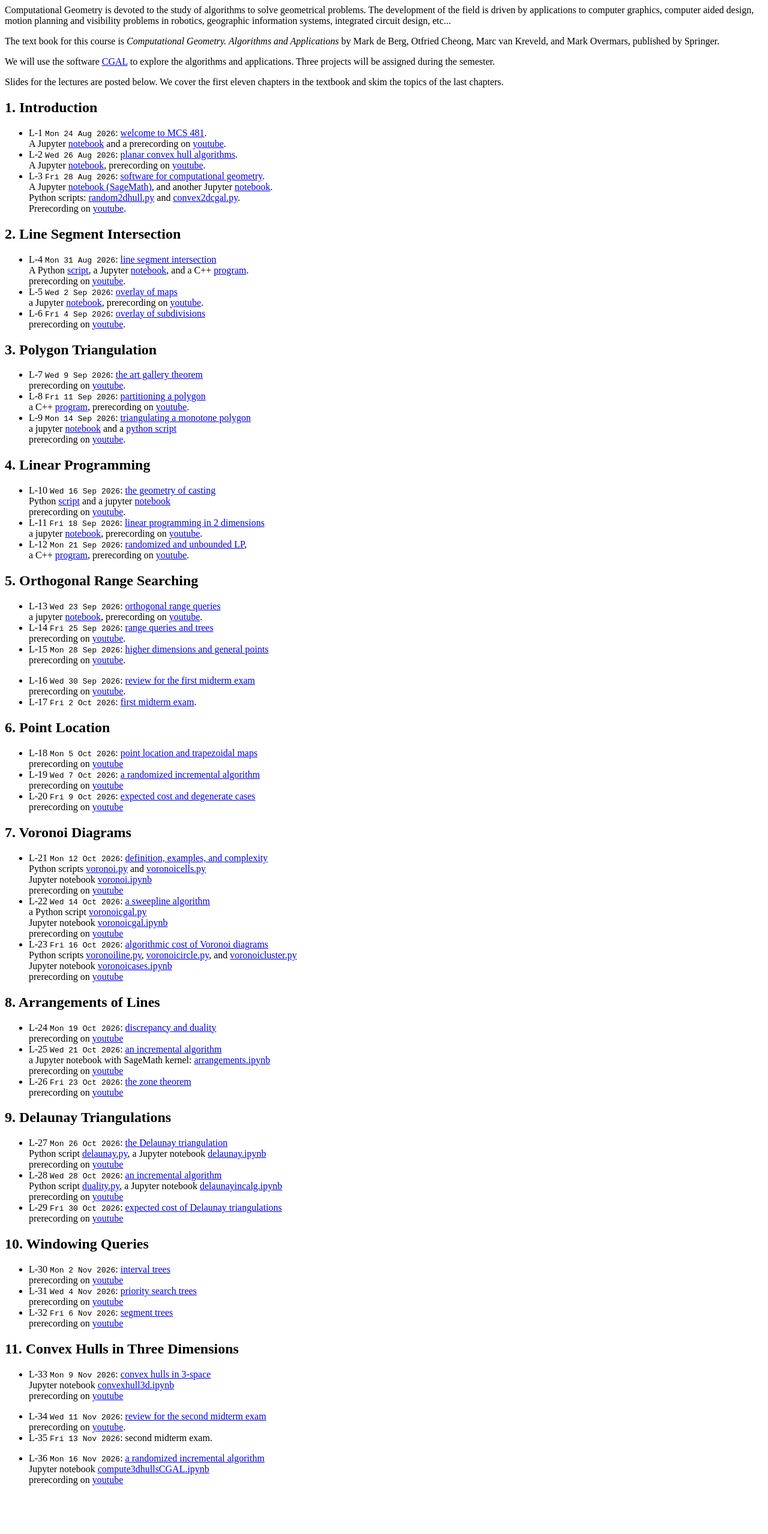
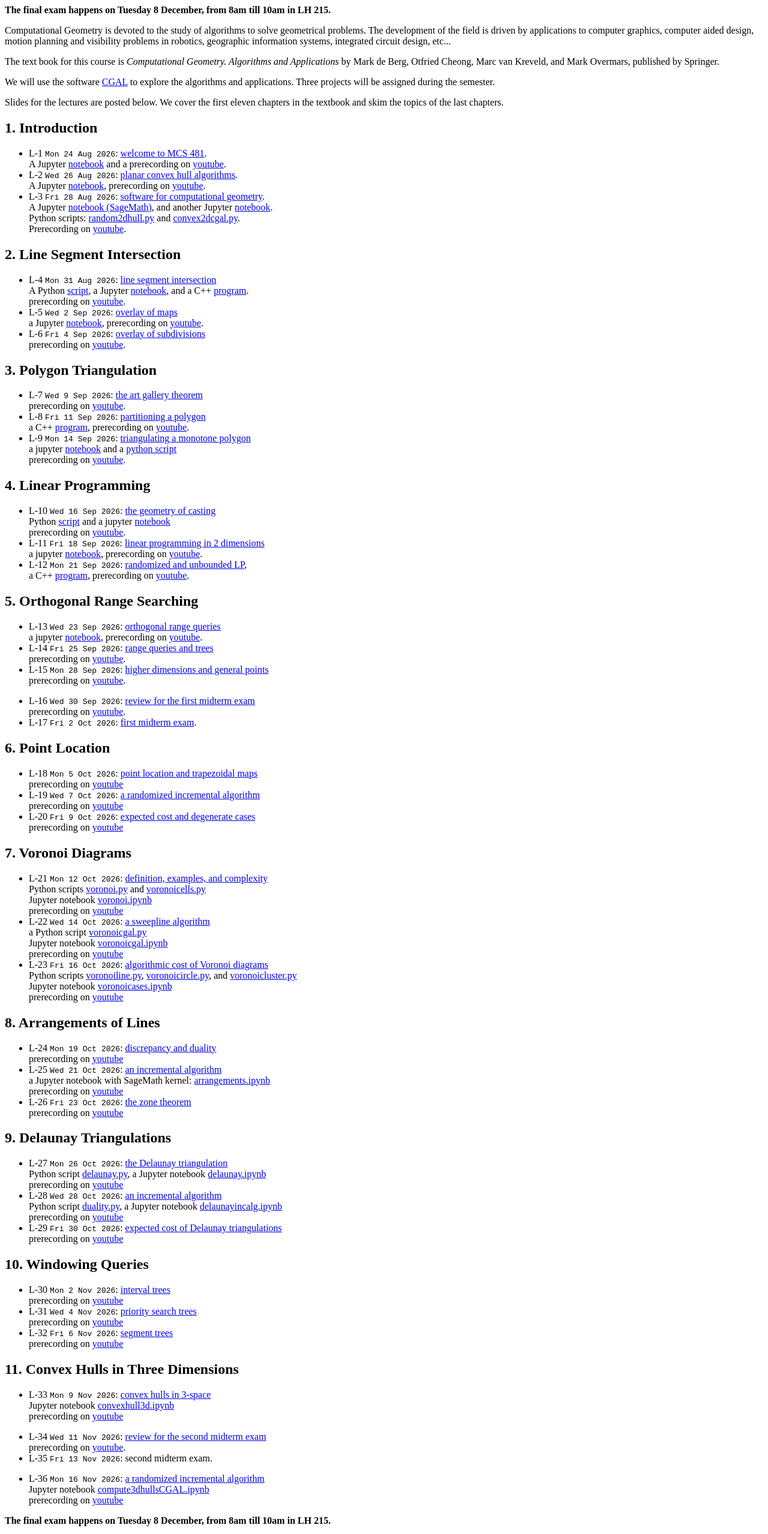
Before and after one commit to janverschelde/janverschelde.github.io, a plain HTML site: page mcs481/main.html in a window 1280 px wide. Shown: the whole page at 60% size. Before the commit the page ends 2493 px from the top, so only its background shows below. Drawn offline with Linux system fonts and the light colour scheme.

Commit message:
day, time, and location of final exam

```diff
--- a/mcs481/main.html
+++ b/mcs481/main.html
@@ -4,6 +4,9 @@
 </HEAD>
 
 <BODY BGCOLOR="#FFFFFF">
+
+<P>
+<B> The final exam happens on Tuesday 8 December, from 8am till 10am in LH 215. </B>
 
 <P>
 Computational Geometry is devoted to the study of algorithms
@@ -283,5 +286,8 @@ and skim the topics of the last chapters.
     <A HREF="https://youtu.be/1rZkZyzgZMY" target=none>youtube</A>
 </UL>
 
+<P>
+<B> The final exam happens on Tuesday 8 December, from 8am till 10am in LH 215. </B>
+
 </BODY>
 </HTML>
```
